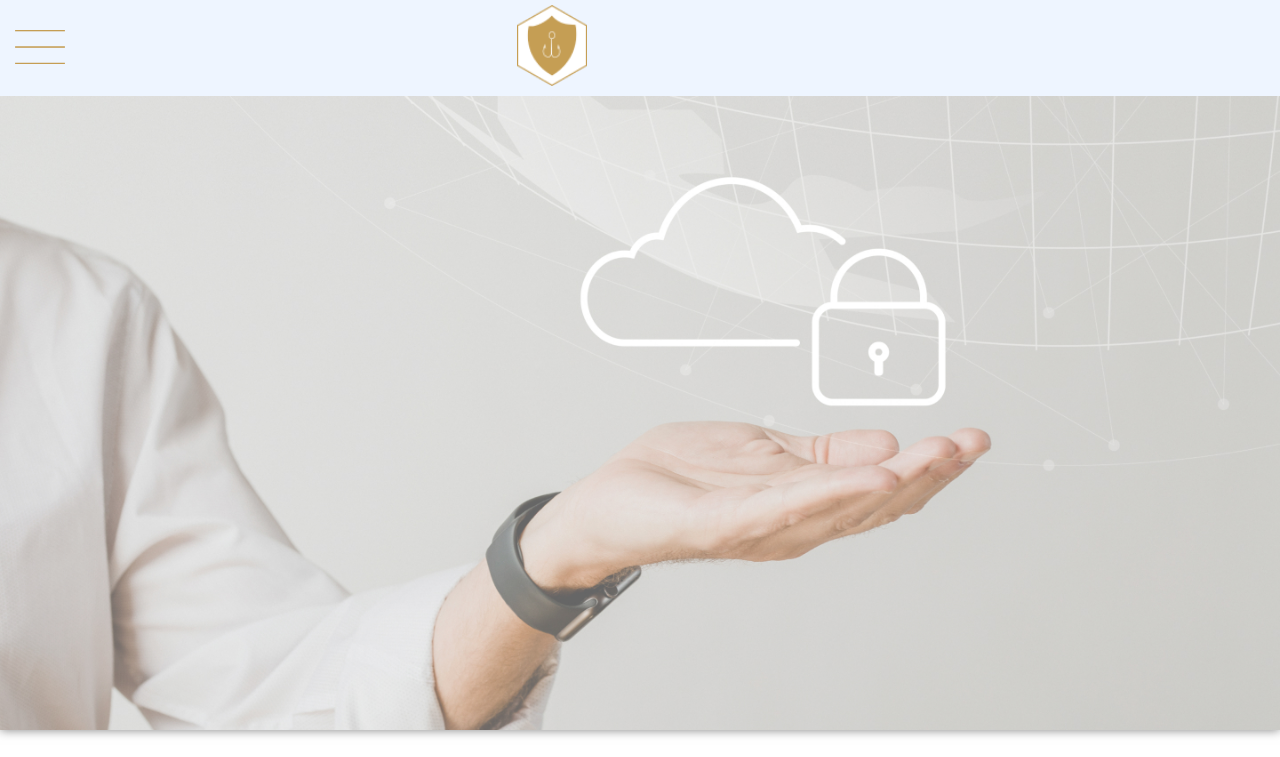
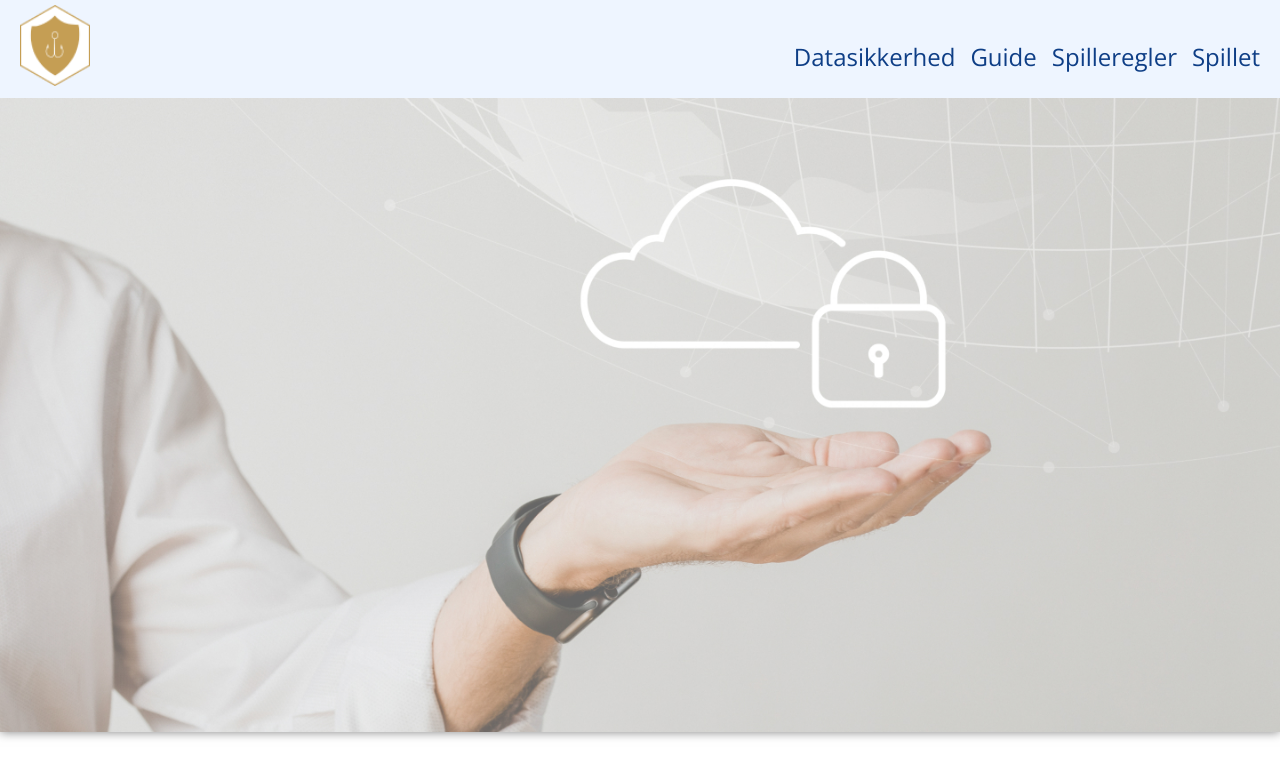
Before and after one commit to nannafeltendahl/Datainfo, a plain HTML site: page index.html in a window 1280 px wide. Shown: the top 757 px of the page. Drawn offline with Linux system fonts and the light colour scheme.

Commit message:
cleaning up in scss fil

```diff
--- a/CSS/style.scss
+++ b/CSS/style.scss
@@ -42,7 +42,7 @@ header {
   opacity: 0.5;
 }
 
-@media screen and (max-width: 1450px) {
+@media screen and (max-width: 750px) {
   .desktop-nav {
     display: none;
     background-color: partial.$lightblueBackground;
@@ -186,7 +186,8 @@ header {
 .guideText {
   @include partial.p-Mobil;
   padding: 10px;
-  a{
+
+  a {
     color: partial.$darkblue;
   }
 }
@@ -203,13 +204,50 @@ header {
   }
 }
 
-@media screen and (min-width: 700px) and (max-width: 1450px) {
-  .accordion{
+@media screen and (min-width: 751px) and (max-width: 1450px) {
+  .mobile-nav {
+    display: none;
+  }
+
+  .desktop-nav {
+    display: block;
+    background-color: partial.$lightblueBackground;
+
+    ul {
+      display: grid;
+      grid-template-columns: 1fr auto auto auto auto;
+      gap: 15px;
+      width: 100%;
+      list-style: none;
+      padding: 0 20px 0 20px;
+    }
+
+    .nav {
+      display: flex;
+      padding-top: 40px;
+    }
+
+    img {
+      padding: 5px 0 5px 0;
+      width: 70px;
+
+    }
+
+    a {
+      font-size: 1.5rem;
+      color: partial.$darkblue;
+      @include partial.a-hover;
+    }
+  }
+
+  .accordion {
     max-width: 50%;
   }
-  .panel{
+
+  .panel {
     max-width: 50%;
   }
+
   .articles {
     .articles-grid {
 
@@ -219,7 +257,7 @@ header {
     }
   }
 
-  .datasikkerhedText{
+  .datasikkerhedText {
     max-width: 50%;
     padding: 40px;
   }
@@ -230,8 +268,8 @@ header {
       width: 50%;
     }
   }
+}
 
-}
 
 #gameRuleText {
   @include partial.p-Mobil;
@@ -410,7 +448,8 @@ h2 {
       @include partial.p-desktop;
       width: 80%;
       padding: 10px;
-      a{
+
+      a {
         color: partial.$darkblue;
       }
     }
@@ -523,7 +562,7 @@ h2 {
   }
 }
 
-@media screen and (max-width:751px) {
+@media screen and (max-width: 751px) {
   #scoreLogo {
     width: 50px;
     height: 50px;
@@ -605,7 +644,6 @@ h2 {
 }
 
 
-/*................Specific game pages styling.............*/
 /*......................startGamePage.......*/
 
 #startPage {
@@ -706,8 +744,6 @@ h2 {
 
 
 }
-
-/*....closing bracket for media query desktop........*/
 
 
 /*............................caughtGamePage.......*/
```
Also changed, not shown: CSS/style.css, 1 other file.
